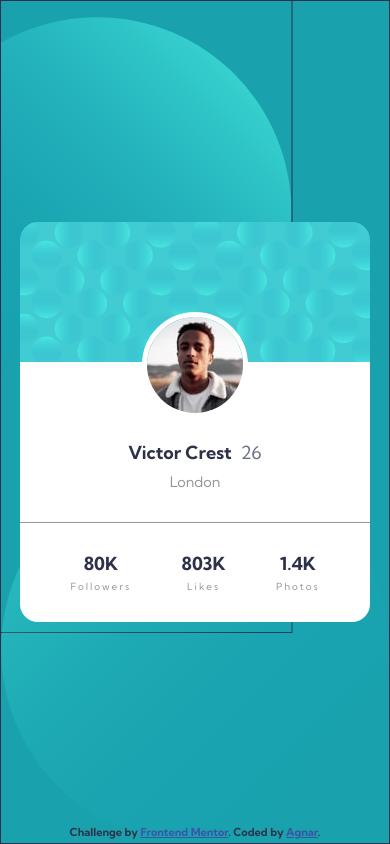
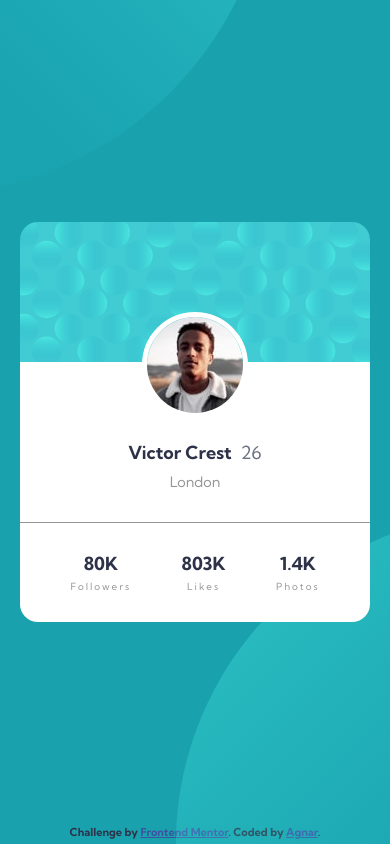
Before and after one commit to agnar-nomad/public-repos, a plain HTML site: page frontendmentor/profile-card-component-agnar/index.html in a window 390 px wide. Drawn offline with Linux system fonts and the light colour scheme.

Commit message:
responsive design

```diff
--- a/frontendmentor/profile-card-component-agnar/styles.css
+++ b/frontendmentor/profile-card-component-agnar/styles.css
@@ -34,36 +34,29 @@ main {
   align-items: center;
   background-color: var(--dark-cyan);
   position: relative;
+  overflow: hidden;
 }
-main::before {
+main::before,
+main::after {
   content: "";
   position: absolute;
-  top: 0;
-  left: 0;
-  background-image: url("images/bg-pattern-top.svg");
   background-repeat: no-repeat;
-  background-position: left;
   background-size: contain;
   width: 100%;
   height: 100%;
-  transform: translate(-25%, -25%);
-  border: 1px solid;
-  /* z-index: 1; */
+}
+main::before {
+  transform: scale(1.8);
+  top: -20%;
+  left: -70%;
+  background-image: url("images/bg-pattern-top.svg");
 }
 main::after {
-  content: "";
-  position: absolute;
-  bottom: 0;
-  right: 0;
+  transform: scale(1.7);
+  bottom: -50%;
+  right: -80%;
   background-image: url("images/bg-pattern-bottom.svg");
-  background-repeat: no-repeat;
-  background-position: right bottom;
-  background-size: contain;
-  width: 100%;
-  height: 100%;
-  /* transform: translate(-25%, -25%); */
-  border: 1px solid;
-  /* z-index: 1; */
+  background-position: right;
 }
 
 article {
@@ -77,6 +70,7 @@ article {
   background-repeat: no-repeat;
   border-radius: 1rem;
   /* box-shadow: 0px 1px 5px 1px; */
+  /* couldn't make the shadow work */
 }
 .profile-section {
   display: flex;
@@ -125,6 +119,7 @@ article {
   padding-top: 0.5em;
   letter-spacing: 2px;
 }
+/* end */
 
 .attribution {
   font-size: 11px;
@@ -135,3 +130,17 @@ article {
 .attribution a {
   color: hsl(228, 45%, 44%);
 }
+
+/* media queries */
+@media only screen and (min-width: 960px) {
+  main::before {
+    transform: scale(1);
+    top: -40%;
+    left: -10%;
+  }
+  main::after {
+    transform: scale(1);
+    bottom: -50%;
+    right: -10%;
+  }
+}
```
